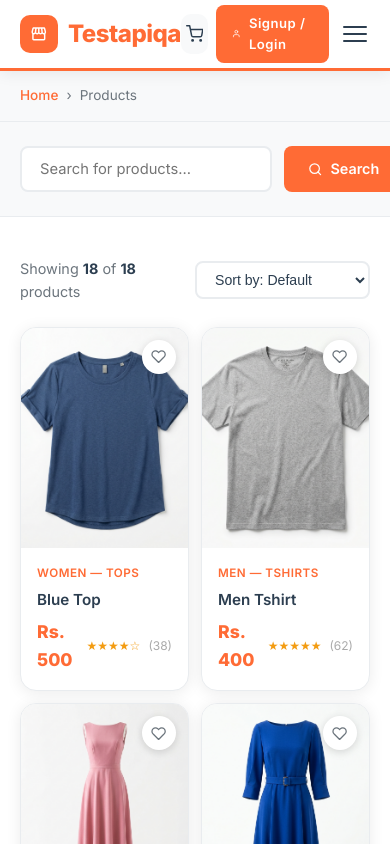
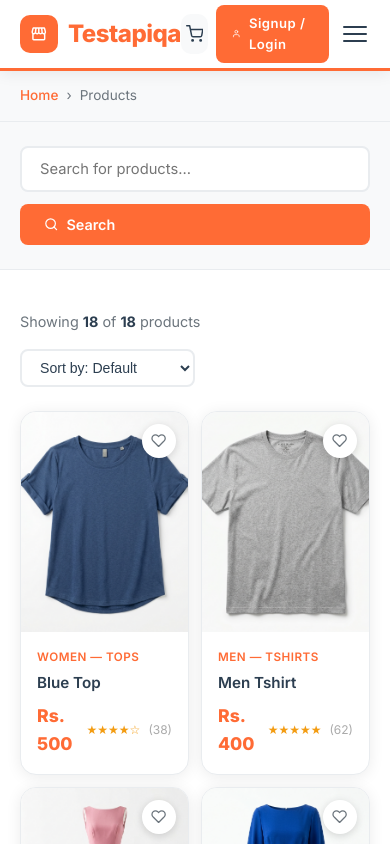
Before and after one commit to poornavenkatasaidronadula-lgtm/Testapiqa, a React (Create React App) app: page /products in a window 390 px wide. Shown: the top 844 px of the page. Built offline with nearby package versions, Linux system fonts and the light colour scheme.

Commit message:
Fix mobile layout wrapping for Search bar and products toolbar to prevent overflow

```diff
--- a/src/App.css
+++ b/src/App.css
@@ -1441,7 +1441,9 @@ textarea.form-input { resize: vertical; min-height: 120px; }
   .footer-grid { grid-template-columns: 1fr; }
   .footer-bottom { flex-direction: column; gap: 12px; text-align: center; }
   .newsletter-form { flex-direction: column; }
+  .search-bar { flex-direction: column; }
   .section-header { flex-direction: column; align-items: flex-start; gap: 10px; }
+  .products-toolbar { flex-direction: column; align-items: flex-start; gap: 16px; }
 }
 
 @media (max-width: 480px) {
```
